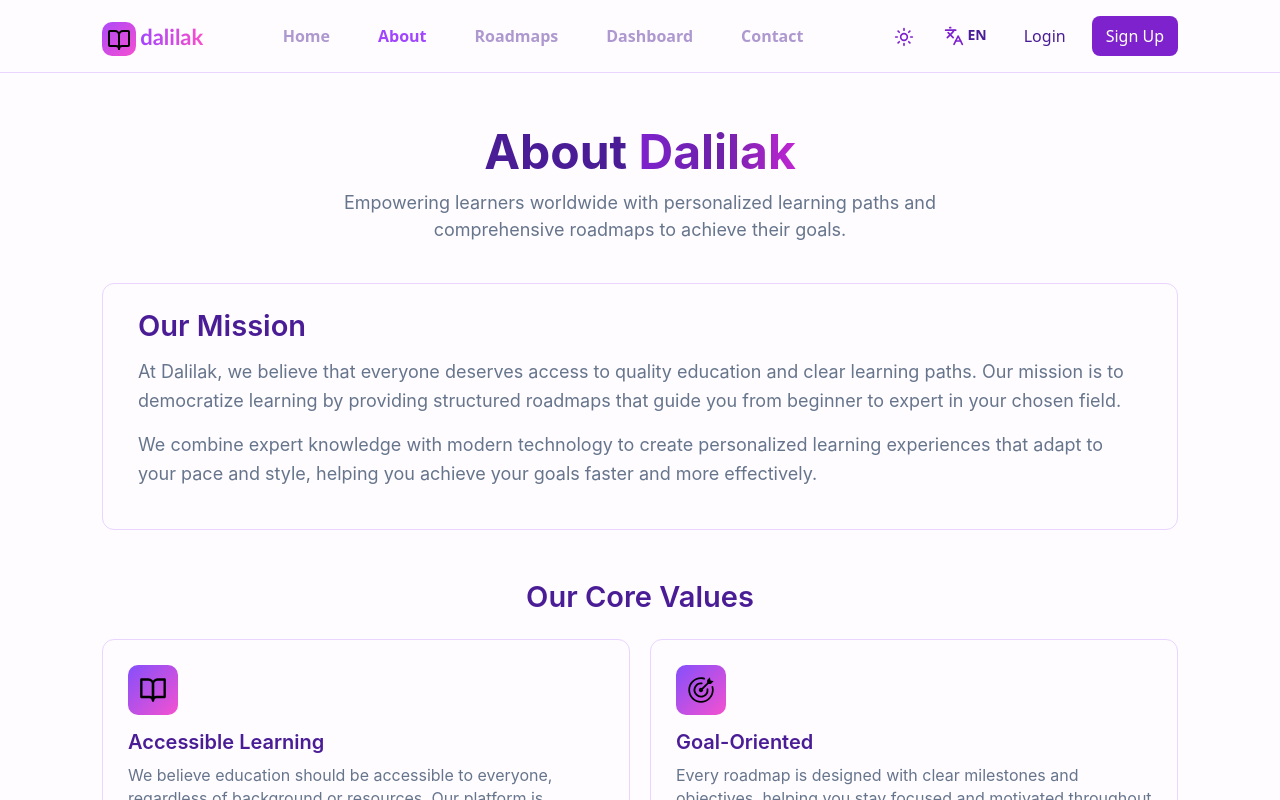
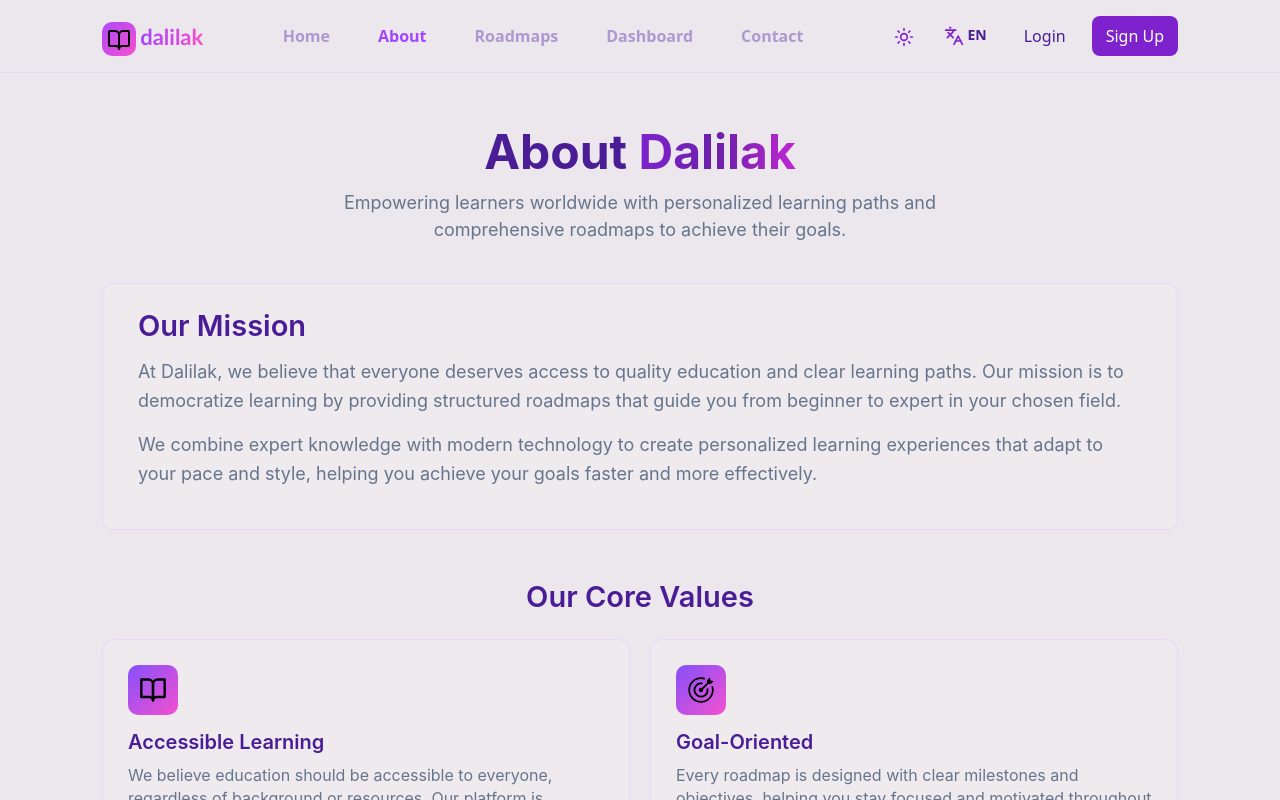
Before and after one commit to Ahmedelsharawy9520002/Dalilak, a React (Vite) app: page /About in a window 1280 px wide. Shown: the top 800 px of the page. Built offline with nearby package versions, Linux system fonts and the light colour scheme.

Commit message:
light mode bg

```diff
--- a/src/index.css
+++ b/src/index.css
@@ -47,6 +47,10 @@
   --stats-color:#b357ff;
 
 
+  /* roadmaps */
+  --word-color:rgb(161, 69, 255);
+  --p-color:#cdc7d2;
+
 
   /* footer */
   --footr-a-bg-hover:#2c1c5b;
@@ -55,10 +59,14 @@
 
 
 [data-theme='light'] {
-  --root-bg : rgb(254, 252, 255);
+  /* --root-bg : rgb(254, 252, 255); */
+  --root-bg : rgb(235, 231, 237);
+
 
   /* navar */
-  --navbar-bg: rgb(254, 252, 255);
+  /* --navbar-bg: rgb(254, 252, 255); */
+  --navbar-bg: rgb(235, 231, 237);
+
   --navbar-border: rgb(233, 213, 255);
   --signup-btn:rgb(126, 34, 206);
   --signup-btn-hover: rgb(146, 63, 233);
@@ -94,9 +102,15 @@
   /* about */
 
   --about-border:rgb(233, 213, 255);
-  --about-box-bg:rgb(254, 252, 255);
+  /* --about-box-bg:rgb(254, 252, 255); */
+  --about-box-bg:rgb(238, 234, 238);
+
   --stats-color:#8924cf;
 
+
+  /* roadmaps */
+  --word-color:#7e22ce;
+  --p-color:#66758c;
 
   /* footer */
   --footr-a-bg-hover:#edd2f4;
--- a/src/styles/roadmaps.css
+++ b/src/styles/roadmaps.css
@@ -6,14 +6,16 @@
     font-weight: 700;
     margin-top: 50px;
     margin-bottom: 20px;
+    color: var(--text-hover);
 }
 .word{
-    color:rgb(161, 69, 255);
+    color:var(--word-color);
 }
 .desc{
     font-size: large;
     max-width: 650px;
     margin-bottom: 30px;
+    color: var(--p-color);
 }
 
 .searchinp{
```
